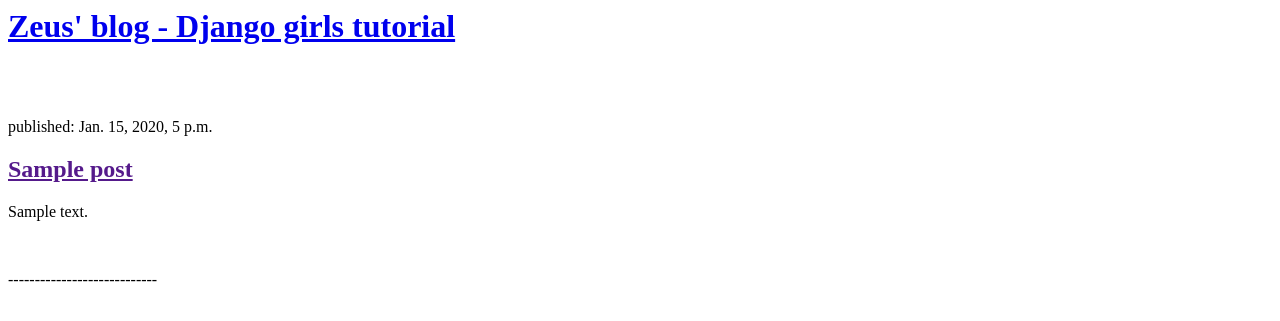
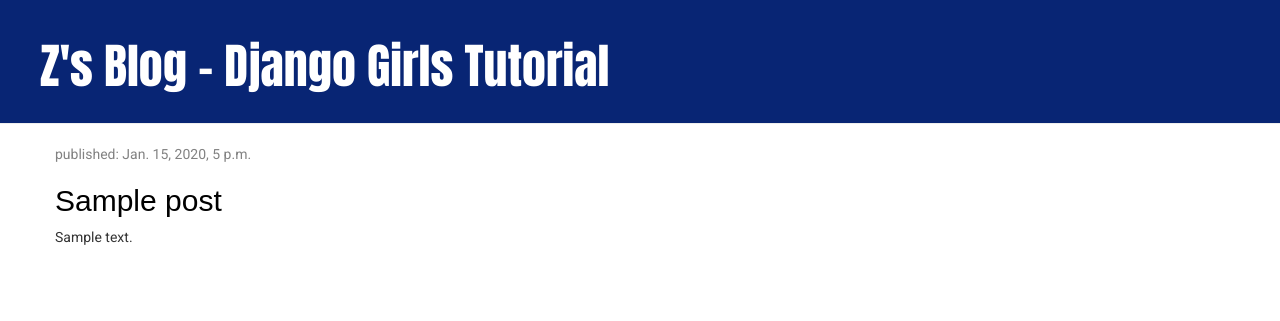
Before and after one commit to zeusherla/my-first-blog, a Django app: page / in a window 1280 px wide. Shown: the top 321 px of the page. Run offline with Django 3.2, Linux system fonts and the light colour scheme; tables that the repository leaves empty hold one stand-in row (values such as "Sample post"); some libraries are stand-ins or nearby versions.

Commit message:
Modifying static templates

```diff
--- /dev/null
+++ b/blog/static/css/blog.css
@@ -0,0 +1,62 @@
+.page-header {
+    background-color: #082574;
+    margin-top: 0;
+    padding: 20px 20px 20px 40px;
+}
+
+.page-header h1, .page-header h1 a, .page-header h1 a:visited, .page-header h1 a:active {
+    color: #ffffff;
+    font-size: 36pt;
+    text-decoration: none;
+}
+
+.content {
+    margin-left: 40px;
+}
+
+h1 {
+    font-family: 'Anton', sans-serif;
+}
+
+h2 {
+    color: #000000;
+    font-family: 'Nanum Gothic:800', sans-serif;
+}
+
+.date {
+    color: #828282;
+}
+
+.save {
+    float: right;
+}
+
+.post-form textarea, .post-form input {
+    width: 100%;
+}
+
+.top-menu, .top-menu:hover, .top-menu:visited {
+    color: #ffffff;
+    float: right;
+    font-size: 26pt;
+    margin-right: 20px;
+}
+
+.post {
+    margin-bottom: 70px;
+}
+
+.post h2 a, .post h2 a:visited {
+    color: #000000;
+}
+
+
+p {
+    font-family: 'Roboto', sans-serif;
+}
+
+/*
+body {
+    padding-left: 15px;
+}
+*/
--- a/blog/templates/blog/post_list.html
+++ b/blog/templates/blog/post_list.html
@@ -1,32 +1,32 @@
+{% load staticfiles %}
+
 <html>
     <head>
         <title>Zeus' blog</title>
+        <link rel="stylesheet" href="//maxcdn.bootstrapcdn.com/bootstrap/3.2.0/css/bootstrap.min.css">
+        <link rel="stylesheet" href="//maxcdn.bootstrapcdn.com/bootstrap/3.2.0/css/bootstrap-theme.min.css">
+        <link rel="stylesheet" href="{% static 'css/blog.css' %}">
+        <link href="//fonts.googleapis.com/css?family=Anton|Nanum+Gothic:400,700,800|Roboto" rel="stylesheet">
     </head>
     <body>
-        <div>
-            <h1><a href="/">Zeus' blog - Django girls tutorial</a></h1>
-            </br>
-            </br>
+        <div class="page-header">
+            <h1><a href="/">Z's Blog - Django Girls Tutorial</a></h1>
         </div>
 
-
-    {% for post in posts %}
-        <div>
-            <p>published: {{ post.published_date }}</p>
-            <h2><a href="">{{ post }}</a></h1>
-            <p>{{ post.text|linebreaksbr }}</p>
-            </br>
-            <p>----------------------------</p>
+        <div class="content container">
+            <div class="row">
+                <div class="col-md-8">
+                    {% for post in posts %}
+                        <div class="post">
+                            <div class="date">
+                                <p>published: {{ post.published_date }}</p>
+                            </div>
+                            <h2><a href="">{{ post.title }}</a></h2>
+                            <p>{{ post.text|linebreaksbr }}</p>
+                        </div>
+                    {% endfor %}
+                </div>
+            </div>
         </div>
-    {% endfor %}
-
-    <!--
-        <div>
-            <p>published: February 16th, 2018</p>
-            <h2><a href="">My Stupid Post</a></h2>
-            <p>bleak. nothingness.</p>
-        </div>
-     -->
-
     </body>
 </html>
```
